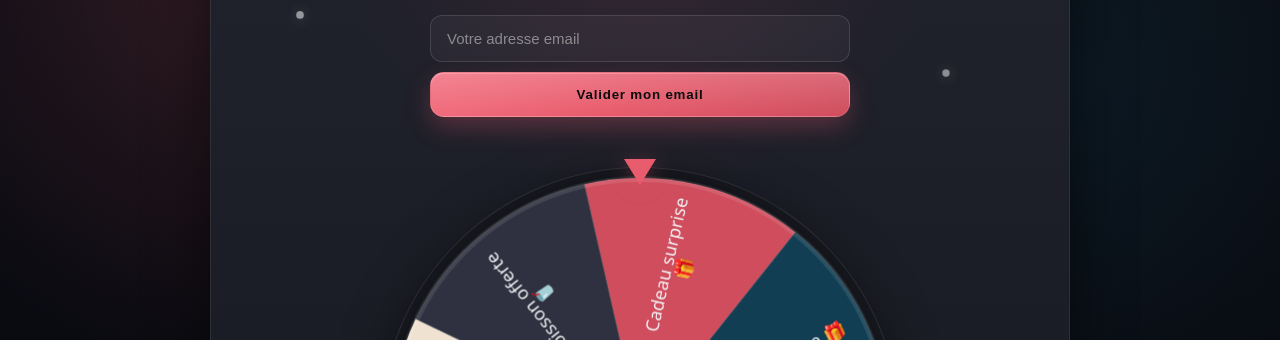
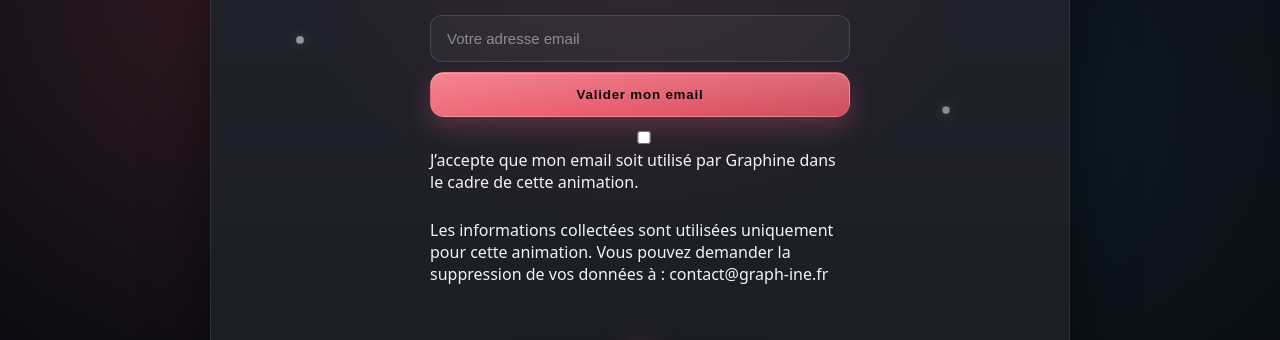
Before and after one commit to graphine67/jeu-client-demo, a plain HTML site: page index.html in a window 1280 px wide. Shown: the part 150-490 px from the top of the page. Drawn offline with nearby package versions, Linux system fonts and the light colour scheme.

Commit message:
Update index.html

```diff
--- a/index.html
+++ b/index.html
@@ -320,6 +320,17 @@
 <div class="email-box">
   <input type="email" id="emailInput" placeholder="Votre adresse email" />
   <button id="emailBtn" class="btn email-btn">Valider mon email</button>
+
+  <label class="rgpd-label">
+    <input type="checkbox" id="rgpdCheck">
+    J’accepte que mon email soit utilisé par Graphine dans le cadre de cette animation.
+  </label>
+
+  <p class="rgpd-text">
+    Les informations collectées sont utilisées uniquement pour cette animation.
+    Vous pouvez demander la suppression de vos données à : contact@graph-ine.fr
+  </p>
+
   <p id="emailMessage" class="email-message"></p>
 </div>
       <div class="wheel-zone">
```
